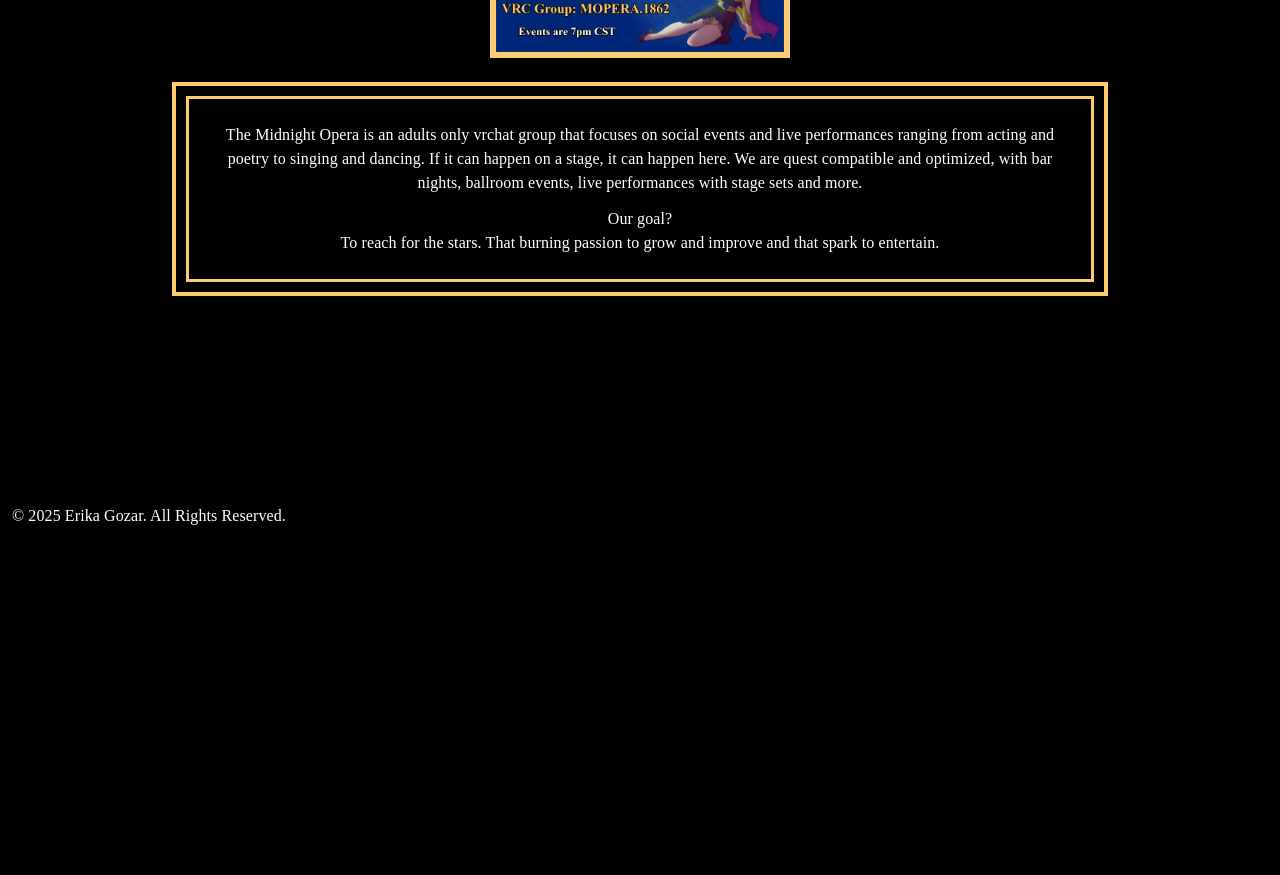
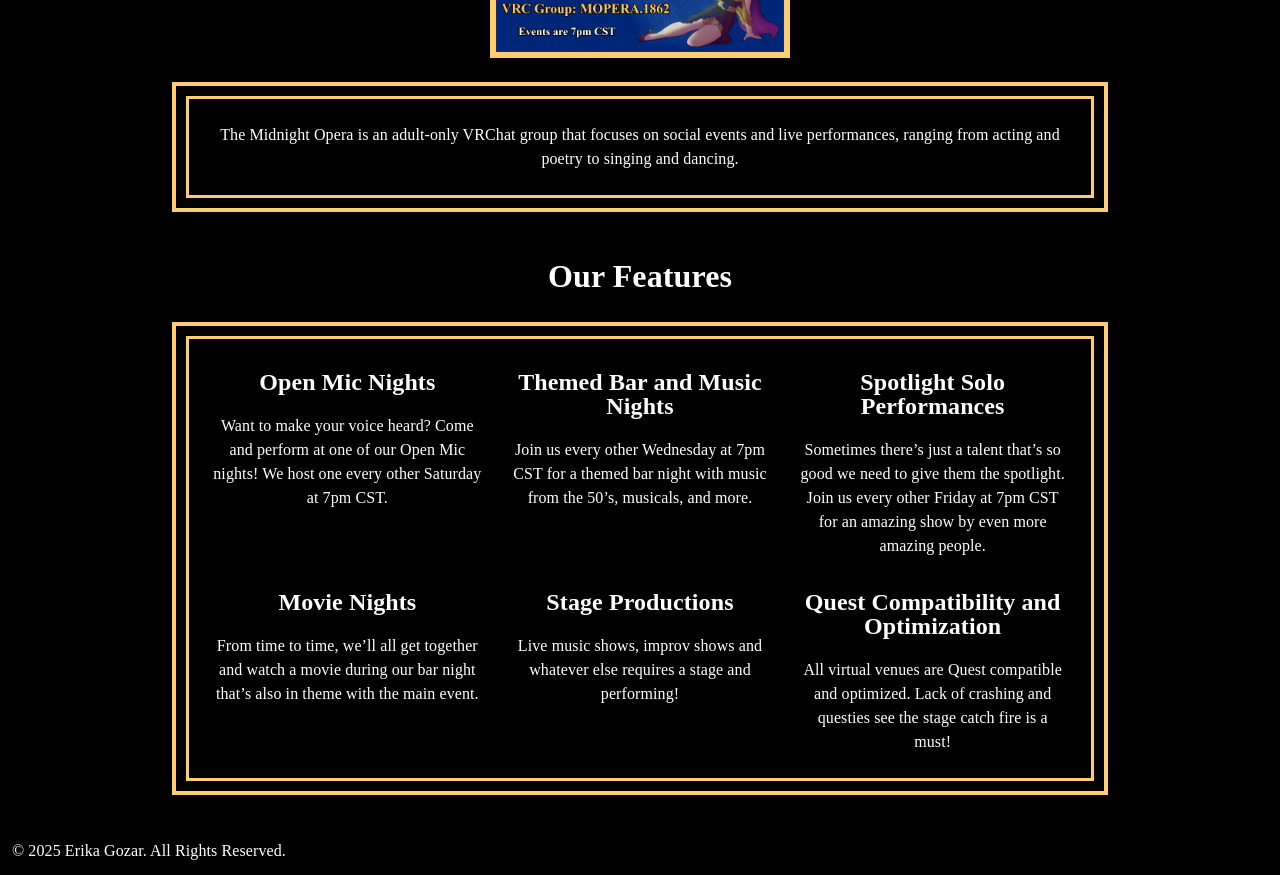
Before and after one commit to TaiaHunter/themidnightopera, a SvelteKit app: page / in a window 1280 px wide. Shown: the part 260-1135 px from the top of the page. Before the commit the page ends 800 px from the top, so only its background shows below. Built offline with nearby package versions, Linux system fonts and the light colour scheme; a web font is replaced by a local one.

Commit message:
Copied About contents from website

```diff
--- a/src/routes/+page.svelte
+++ b/src/routes/+page.svelte
@@ -4,15 +4,61 @@
 </script>
 
 <SingleImage source="/opera-info.png" title="Opera Info" width={300} />
-<TextBox
-	><p>
-		The Midnight Opera is an adults only vrchat group that focuses on social events and live
-		performances ranging from acting and poetry to singing and dancing. If it can happen on a stage,
-		it can happen here. We are quest compatible and optimized, with bar nights, ballroom events,
-		live performances with stage sets and more.
-	</p>
+
+<TextBox>
 	<p>
-		Our goal?<br />
-		To reach for the stars. That burning passion to grow and improve and that spark to entertain.
+		The Midnight Opera is an adult-only VRChat group that focuses on social events and live
+		performances, ranging from acting and poetry to singing and dancing.
 	</p>
 </TextBox>
+<h1>Our Features</h1>
+<TextBox>
+	<div class="grid">
+		<div>
+			<h1>Open Mic Nights</h1>
+			<p>
+				Want to make your voice heard? Come and perform at one of our Open Mic nights! We host one
+				every other Saturday at 7pm CST.
+			</p>
+		</div>
+		<div>
+			<h1>Themed Bar and Music Nights</h1>
+			<p>
+				Join us every other Wednesday at 7pm CST for a themed bar night with music from the 50’s,
+				musicals, and more.
+			</p>
+		</div>
+		<div>
+			<h1>Spotlight Solo Performances</h1>
+			<p>
+				Sometimes there’s just a talent that’s so good we need to give them the spotlight. Join us
+				every other Friday at 7pm CST for an amazing show by even more amazing people.
+			</p>
+		</div>
+		<div>
+			<h1>Movie Nights</h1>
+			<p>
+				From time to time, we’ll all get together and watch a movie during our bar night that’s also
+				in theme with the main event.
+			</p>
+		</div>
+		<div>
+			<h1>Stage Productions</h1>
+			<p>Live music shows, improv shows and whatever else requires a stage and performing!</p>
+		</div>
+		<div>
+			<h1>Quest Compatibility and Optimization</h1>
+			<p>
+				All virtual venues are Quest compatible and optimized. Lack of crashing and questies see the
+				stage catch fire is a must!
+			</p>
+		</div>
+	</div>
+</TextBox>
+
+<style>
+	.grid {
+		display: grid;
+		grid-template-columns: repeat(3, 1fr);
+	}
+</style>
```
